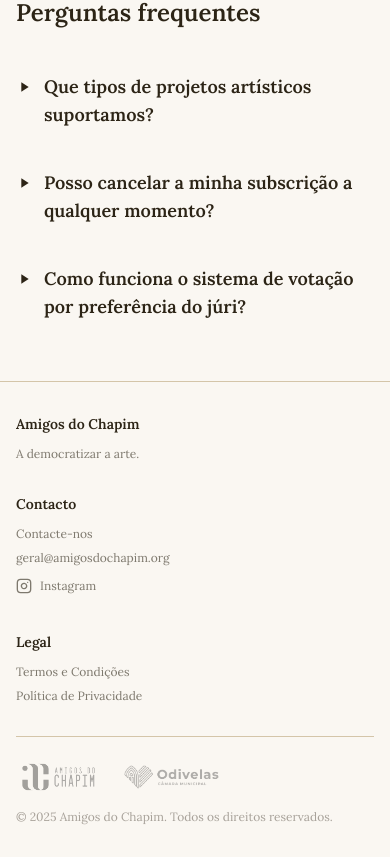
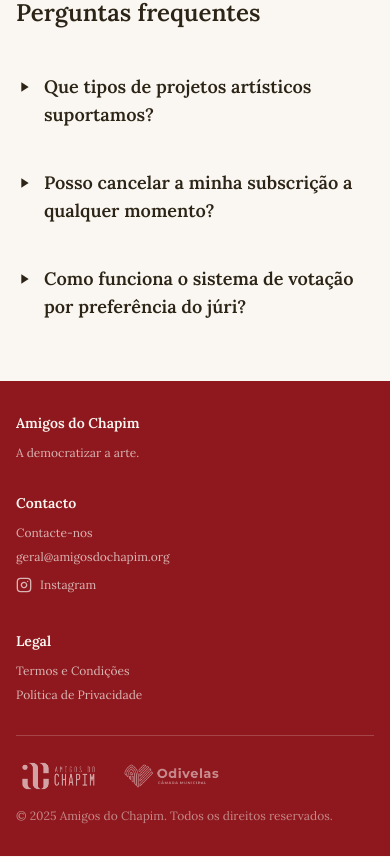
Before and after one commit to alramalho/amigosdochapim, a Next.js app: page / in a window 390 px wide. Shown: the part 3957-4814 px from the top of the page. Built offline with nearby package versions, Linux system fonts and the light colour scheme; no server answers.

Commit message:
Match footer colors to the header's red panel

```diff
--- a/src/app/page.tsx
+++ b/src/app/page.tsx
@@ -191,14 +191,14 @@ export default function Home() {
       </section>
 
       {/* Footer */}
-      <footer className="border-t border-border py-8 md:py-12">
+      <footer className="bg-panel text-background py-8 md:py-12">
         <div className="max-w-4xl mx-auto px-4">
           <div className="grid gap-8 md:grid-cols-3 md:gap-12">
             <div>
               <h3 className="font-semibold mb-3 md:mb-4 text-sm md:text-base">
                 Amigos do Chapim
               </h3>
-              <p className="text-xs md:text-sm text-foreground/60">
+              <p className="text-xs md:text-sm text-background/70">
                 A democratizar a arte.
               </p>
             </div>
@@ -208,14 +208,14 @@ export default function Home() {
               </h3>
               <Link
                 href="/contacto"
-                className="block text-xs md:text-sm text-foreground/60 hover:text-foreground"
+                className="block text-xs md:text-sm text-background/70 hover:text-background"
               >
                 Contacte-nos
               </Link>
-              <p className="mt-2 text-xs md:text-sm text-foreground/60">
+              <p className="mt-2 text-xs md:text-sm text-background/70">
                 geral@amigosdochapim.org
               </p>
-              <InstagramLink className="mt-3 text-xs md:text-sm" />
+              <InstagramLink className="mt-3 text-xs md:text-sm text-background/70 hover:text-background" />
             </div>
             <div>
               <h3 className="font-semibold mb-3 md:mb-4 text-sm md:text-base">
@@ -224,13 +224,13 @@ export default function Home() {
               <div className="space-y-2 text-xs md:text-sm">
                 <Link
                   href="/termos"
-                  className="block text-foreground/60 hover:text-foreground"
+                  className="block text-background/70 hover:text-background"
                 >
                   Termos e Condições
                 </Link>
                 <Link
                   href="/privacidade"
-                  className="block text-foreground/60 hover:text-foreground"
+                  className="block text-background/70 hover:text-background"
                 >
                   Política de Privacidade
                 </Link>
@@ -238,26 +238,26 @@ export default function Home() {
             </div>
           </div>
           {/* Logos + Copyright */}
-          <div className="mt-8 md:mt-12 pt-6 md:pt-8 border-t border-border">
+          <div className="mt-8 md:mt-12 pt-6 md:pt-8 border-t border-background/20">
             <div className="flex gap-6 md:gap-8 items-center">
               <Image
-                src="/logo_v2.png"
+                src="/logo_v2_beige.png"
                 alt="Amigos do Chapim"
                 width={100}
                 height={50}
-                className="h-8 md:h-10 w-auto object-contain opacity-40"
+                className="h-8 md:h-10 w-auto object-contain opacity-60"
               />
               {APROVADO_CM && (
                 <Image
-                  src="/cm_odivelas_preto.png"
+                  src="/cm_odivelas_branco.png"
                   alt="Câmara Municipal de Odivelas"
                   width={120}
                   height={40}
-                  className="h-6 md:h-8 w-auto object-contain opacity-30"
+                  className="h-6 md:h-8 w-auto object-contain opacity-50"
                 />
               )}
             </div>
-            <div className="mt-4 md:mt-6 text-xs md:text-sm text-foreground/40">
+            <div className="mt-4 md:mt-6 text-xs md:text-sm text-background/50">
               © 2025 Amigos do Chapim. Todos os direitos reservados.
             </div>
           </div>
--- a/src/components/instagram-link.tsx
+++ b/src/components/instagram-link.tsx
@@ -1,14 +1,15 @@
 import { Instagram } from "lucide-react";
+import { cn } from "@/lib/utils";
 
 export const INSTAGRAM_URL = "https://www.instagram.com/associacaoamigosdochapim";
 
-export function InstagramLink({ className = "" }: { className?: string }) {
+export function InstagramLink({ className }: { className?: string }) {
   return (
     <a
       href={INSTAGRAM_URL}
       target="_blank"
       rel="noopener noreferrer"
-      className={`inline-flex items-center gap-2 text-foreground/60 hover:text-foreground transition-colors ${className}`}
+      className={cn("inline-flex items-center gap-2 text-foreground/60 hover:text-foreground transition-colors", className)}
     >
       <Instagram className="h-4 w-4" aria-hidden="true" />
       <span>Instagram</span>
```
